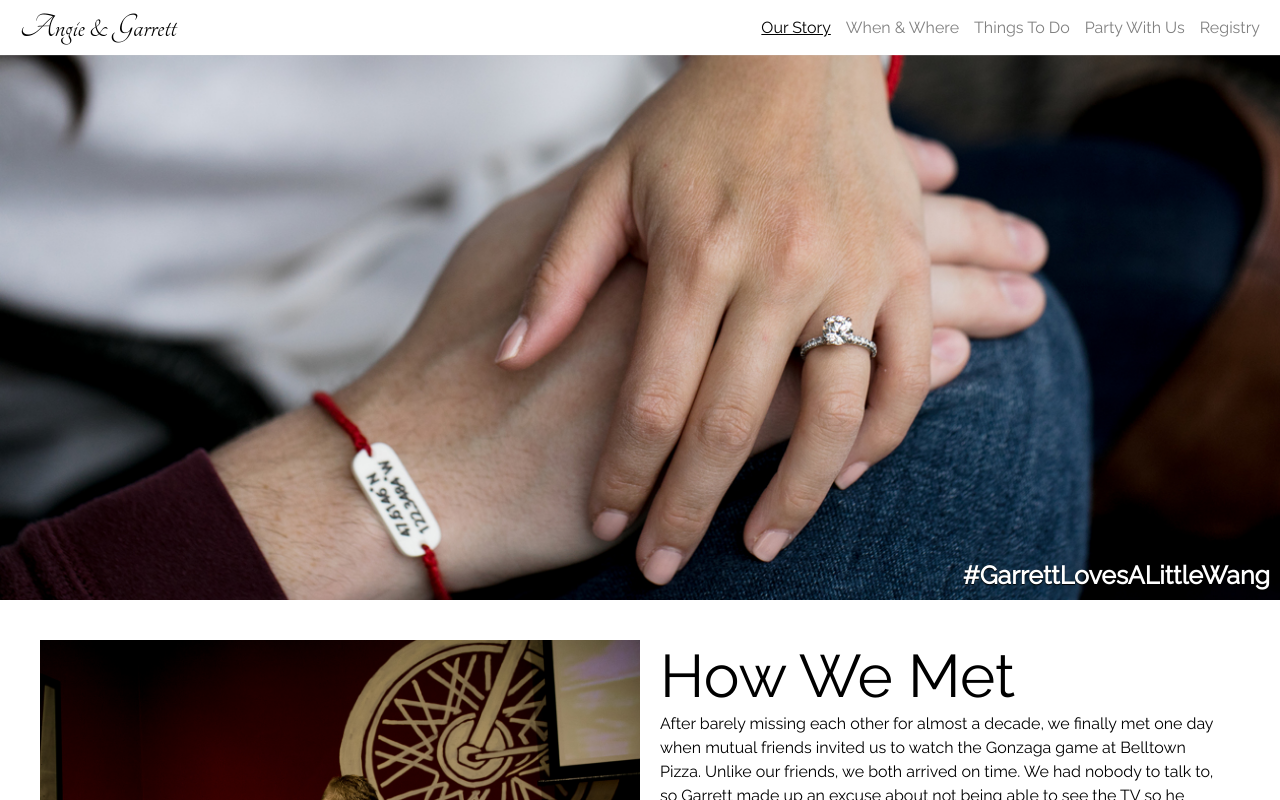
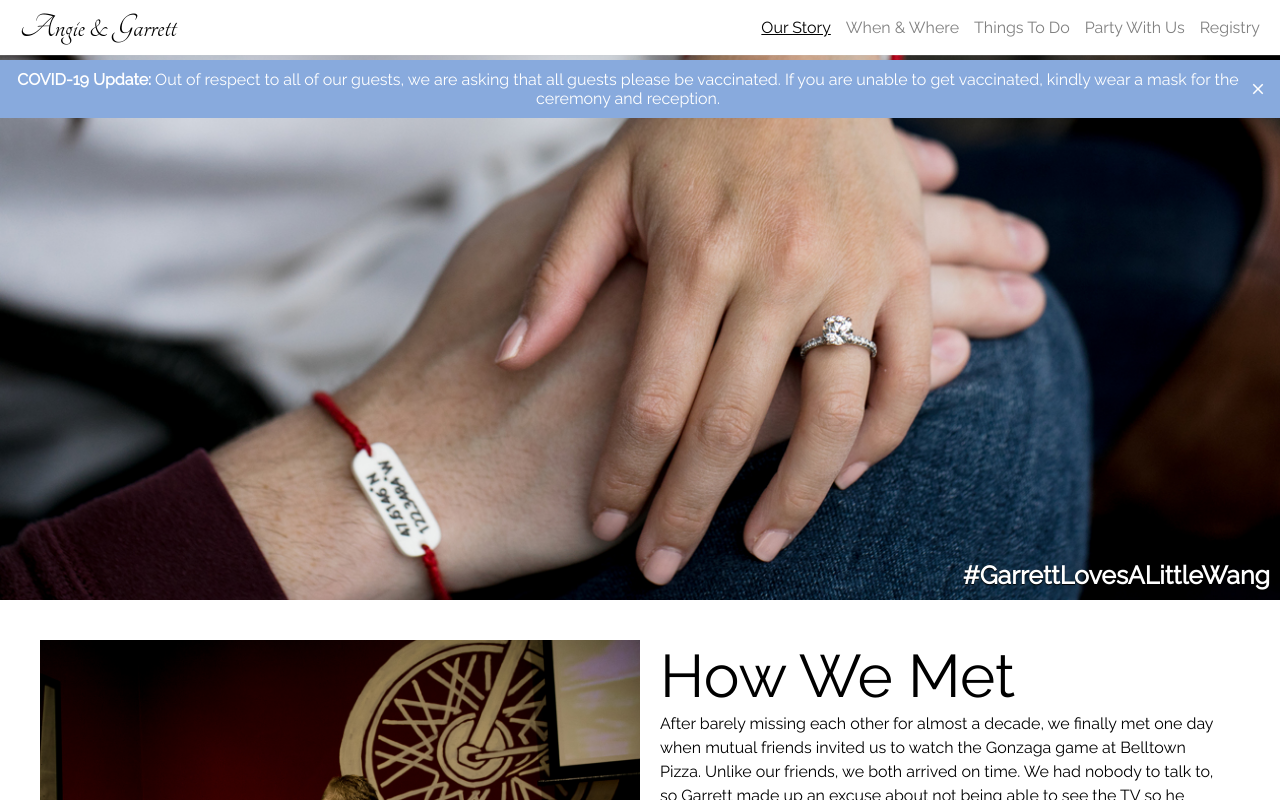
Before and after one commit to garrett56x/wedding-site, a React (Create React App) app: page / in a window 1280 px wide. Shown: the top 800 px of the page. Built offline with nearby package versions, Linux system fonts and the light colour scheme.

Commit message:
Added disclaimer about covid

```diff
--- a/src/client/Hero/Hero.css
+++ b/src/client/Hero/Hero.css
@@ -7,6 +7,16 @@
   background-repeat: no-repeat;
   background-size: cover;
   position: relative;
+}
+
+.hero .announcement {
+  color: white;
+  background-color: #88aadd;
+  position: fixed;
+  top: 60px;
+  width: 100%;
+  padding: 10px;
+  display: flex;
 }
 
 .hero .hero-phrase {
--- a/src/client/Hero/Hero.jsx
+++ b/src/client/Hero/Hero.jsx
@@ -1,17 +1,59 @@
-import React from "react";
+import React, { useState, useEffect } from "react";
 import "./Hero.css";
+import { IconButton } from "@material-ui/core";
+import Close from "@material-ui/icons/Close";
 
 export default function Hero(props) {
   const styles = {
-  	backgroundImage: `url(${props.backgroundImage})`,
+    backgroundImage: `url(${props.backgroundImage})`,
   };
 
   if (props.backgroundPosition) {
-  	styles.backgroundPosition = props.backgroundPosition;
+    styles.backgroundPosition = props.backgroundPosition;
   }
+
+  const [showDisclaimer, setShowDisclaimer] = useState(true);
+
+  useEffect(() => {
+    const covidDisclaimer = JSON.parse(localStorage.getItem("covidDisclaimer"));
+    if (covidDisclaimer && Date.now() - covidDisclaimer.time < 86400000) {
+      // If they closed disclaimer within the last 24 hours
+      setShowDisclaimer(false);
+    }
+  }, []);
+
+  const hideDisclaimer = () => {
+    setShowDisclaimer(false);
+
+    const covidDisclaimer = {
+      show: false,
+      time: Date.now(),
+    };
+
+    localStorage.setItem("covidDisclaimer", JSON.stringify(covidDisclaimer));
+  };
 
   return (
     <div className="hero" style={styles}>
+      {showDisclaimer && (
+        <div className="announcement">
+          <span>
+            <span style={{ fontWeight: "bold" }}>COVID-19 Update: </span>Out of
+            respect to all of our guests, we are asking that all guests please
+            be vaccinated. If you are unable to get vaccinated, kindly wear a
+            mask for the ceremony and reception.
+          </span>
+          <IconButton
+            aria-label="close"
+            className="close"
+            size="small"
+            onClick={() => hideDisclaimer()}
+            style={{ marginRight: "20px", color: "white" }}
+          >
+            <Close fontSize="inherit" />
+          </IconButton>
+        </div>
+      )}
       {/* <h1 className="hero-phrase">{props.phrase}</h1> */}
       <h3 className="hero-hashtag">#GarrettLovesALittleWang</h3>
     </div>
```
